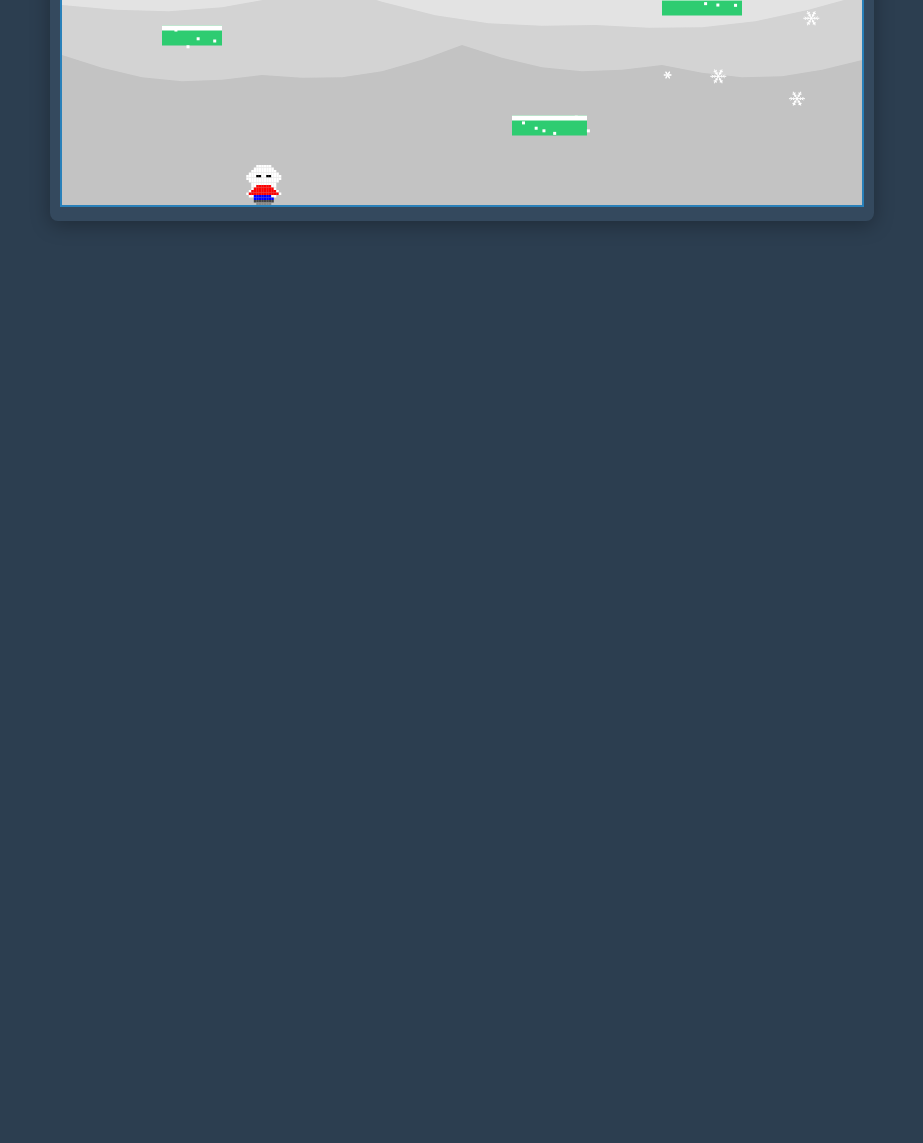
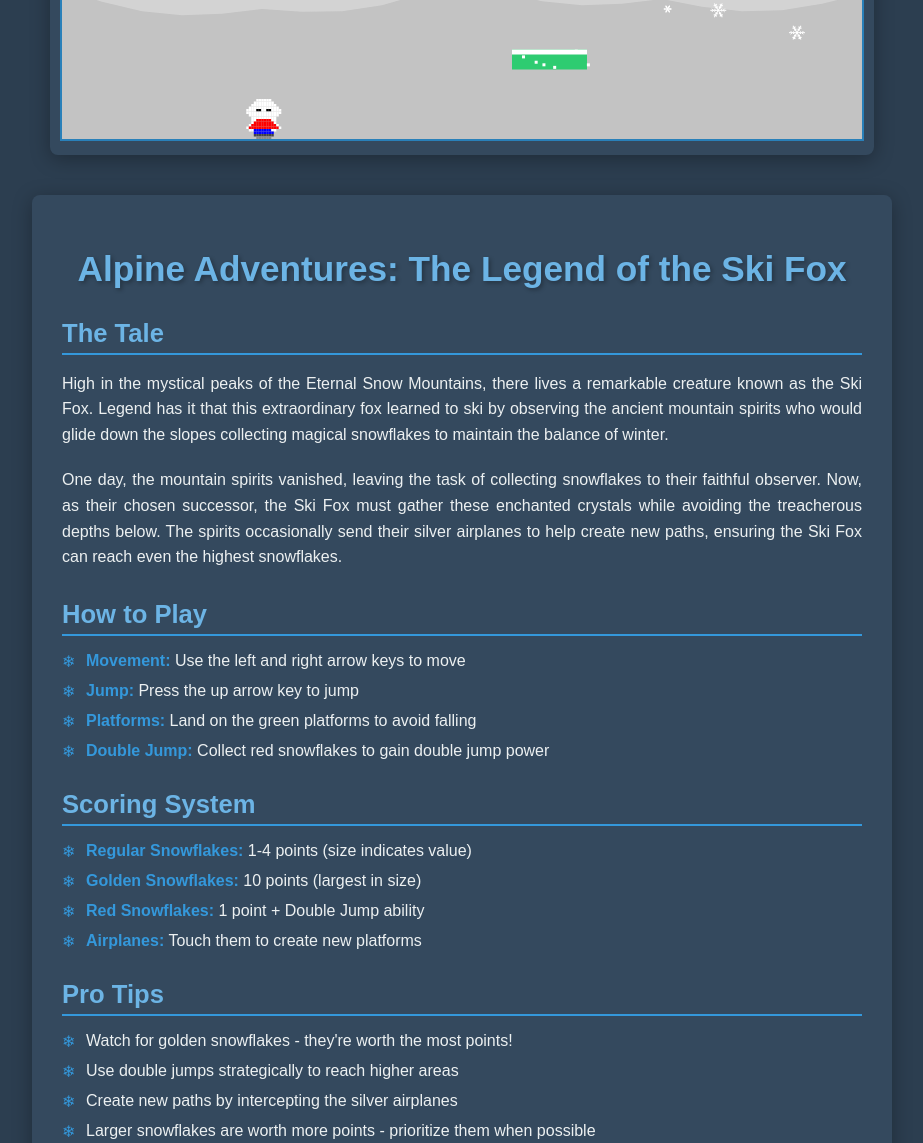
Before and after one commit to gustavjorlov/whitefox, a plain HTML site: page index.html in a window 1280 px wide. Shown: the part 493-1636 px from the top of the page, without its empty margins (178-1101 px from the left). Before the commit the page ends 800 px from the top, so only its background shows below. Drawn offline with Linux system fonts and the light colour scheme.

Commit message:
Added instructions

```diff
--- a/index.html
+++ b/index.html
@@ -10,6 +10,46 @@
     <div class="container">
         <canvas id="gameCanvas"></canvas>
     </div>
+    <div class="story-container">
+        <h1>Alpine Adventures: The Legend of the Ski Fox</h1>
+
+        <h2>The Tale</h2>
+        <p>
+            High in the mystical peaks of the Eternal Snow Mountains, there lives a remarkable creature known as the Ski Fox.
+            Legend has it that this extraordinary fox learned to ski by observing the ancient mountain spirits who would glide
+            down the slopes collecting magical snowflakes to maintain the balance of winter.
+        </p>
+        <p>
+            One day, the mountain spirits vanished, leaving the task of collecting snowflakes to their faithful observer.
+            Now, as their chosen successor, the Ski Fox must gather these enchanted crystals while avoiding the treacherous
+            depths below. The spirits occasionally send their silver airplanes to help create new paths, ensuring the Ski Fox
+            can reach even the highest snowflakes.
+        </p>
+
+        <h2>How to Play</h2>
+        <ul>
+            <li><strong>Movement:</strong> Use the left and right arrow keys to move</li>
+            <li><strong>Jump:</strong> Press the up arrow key to jump</li>
+            <li><strong>Platforms:</strong> Land on the green platforms to avoid falling</li>
+            <li><strong>Double Jump:</strong> Collect red snowflakes to gain double jump power</li>
+        </ul>
+
+        <h2>Scoring System</h2>
+        <ul>
+            <li><strong>Regular Snowflakes:</strong> 1-4 points (size indicates value)</li>
+            <li><strong>Golden Snowflakes:</strong> 10 points (largest in size)</li>
+            <li><strong>Red Snowflakes:</strong> 1 point + Double Jump ability</li>
+            <li><strong>Airplanes:</strong> Touch them to create new platforms</li>
+        </ul>
+
+        <h2>Pro Tips</h2>
+        <ul>
+            <li>Watch for golden snowflakes - they're worth the most points!</li>
+            <li>Use double jumps strategically to reach higher areas</li>
+            <li>Create new paths by intercepting the silver airplanes</li>
+            <li>Larger snowflakes are worth more points - prioritize them when possible</li>
+        </ul>
+    </div>
     <script src="app.js"></script>
 </body>
 </html>
--- a/styles.css
+++ b/styles.css
@@ -2,14 +2,15 @@ body {
   margin: 0;
   padding: 0;
   display: flex;
-    justify-content: center;
+  flex-direction: column;
   align-items: center;
-    min-height: 100vh;
   background-color: #2c3e50;
   font-family: Arial, sans-serif;
+  color: #ecf0f1;
 }
 
 .container {
+  margin-top: 20px;
   background: #34495e;
   padding: 10px;
   border-radius: 8px;
@@ -20,3 +21,57 @@ body {
   background: #87ceeb;
   border: 2px solid #2980b9;
 }
+
+.story-container {
+  max-width: 800px;
+  margin: 40px auto;
+  padding: 30px;
+  background: #34495e;
+  border-radius: 8px;
+  box-shadow: 0 4px 20px rgba(0, 0, 0, 0.3);
+}
+
+.story-container h1 {
+  color: hsl(204, 70%, 66%);
+  text-align: center;
+  margin-bottom: 30px;
+  font-size: 2.2em;
+  text-shadow: 2px 2px 4px rgba(0, 0, 0, 0.3);
+}
+
+.story-container h2 {
+  color: hsl(204, 70%, 66%);
+  margin-top: 30px;
+  margin-bottom: 15px;
+  font-size: 1.6em;
+  border-bottom: 2px solid #3498db;
+  padding-bottom: 5px;
+}
+
+.story-container p {
+  line-height: 1.6;
+  margin-bottom: 20px;
+  text-align: justify;
+}
+
+.story-container ul {
+  list-style-type: none;
+  padding-left: 0;
+}
+
+.story-container ul li {
+  margin: 12px 0;
+  padding-left: 24px;
+  position: relative;
+}
+
+.story-container ul li:before {
+  content: "❄";
+  position: absolute;
+  left: 0;
+  color: #3498db;
+}
+
+.story-container strong {
+  color: #3498db;
+}
```
Lines whose indentation alone changed are shown as unchanged.
